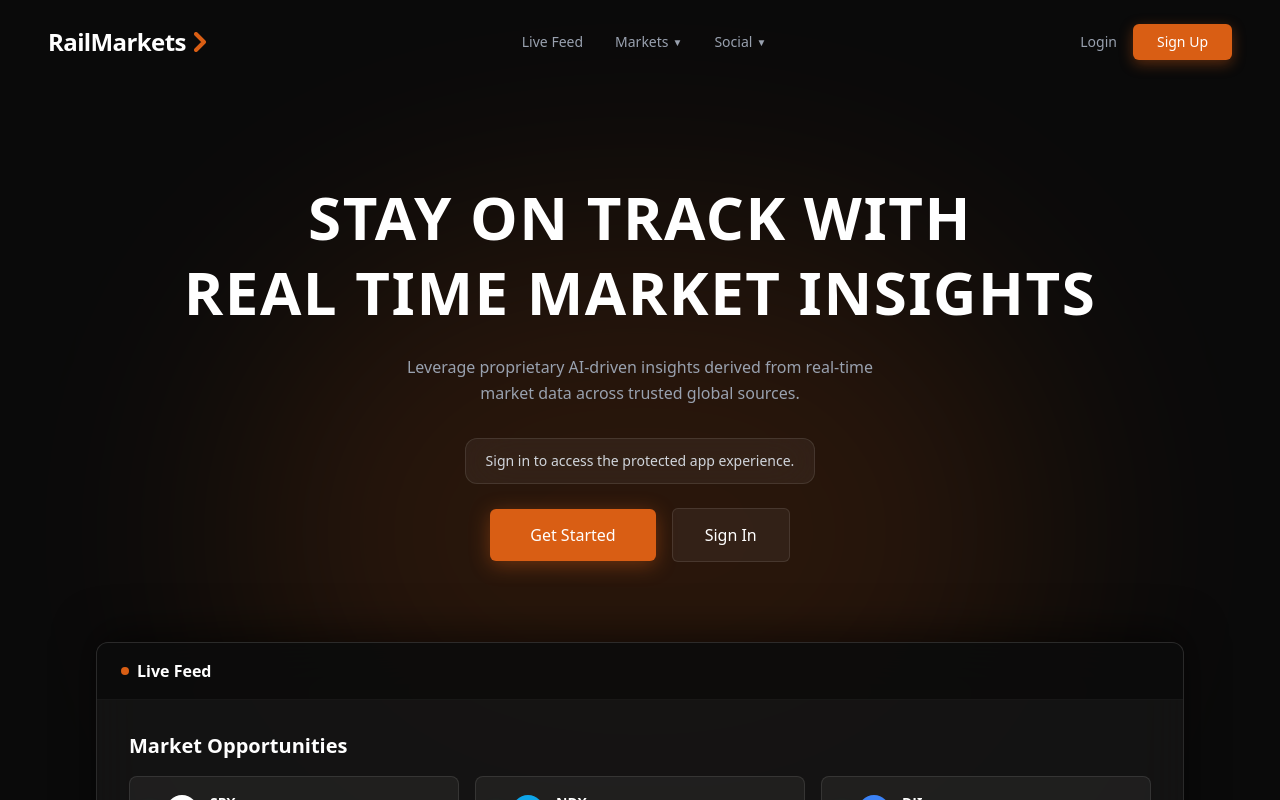
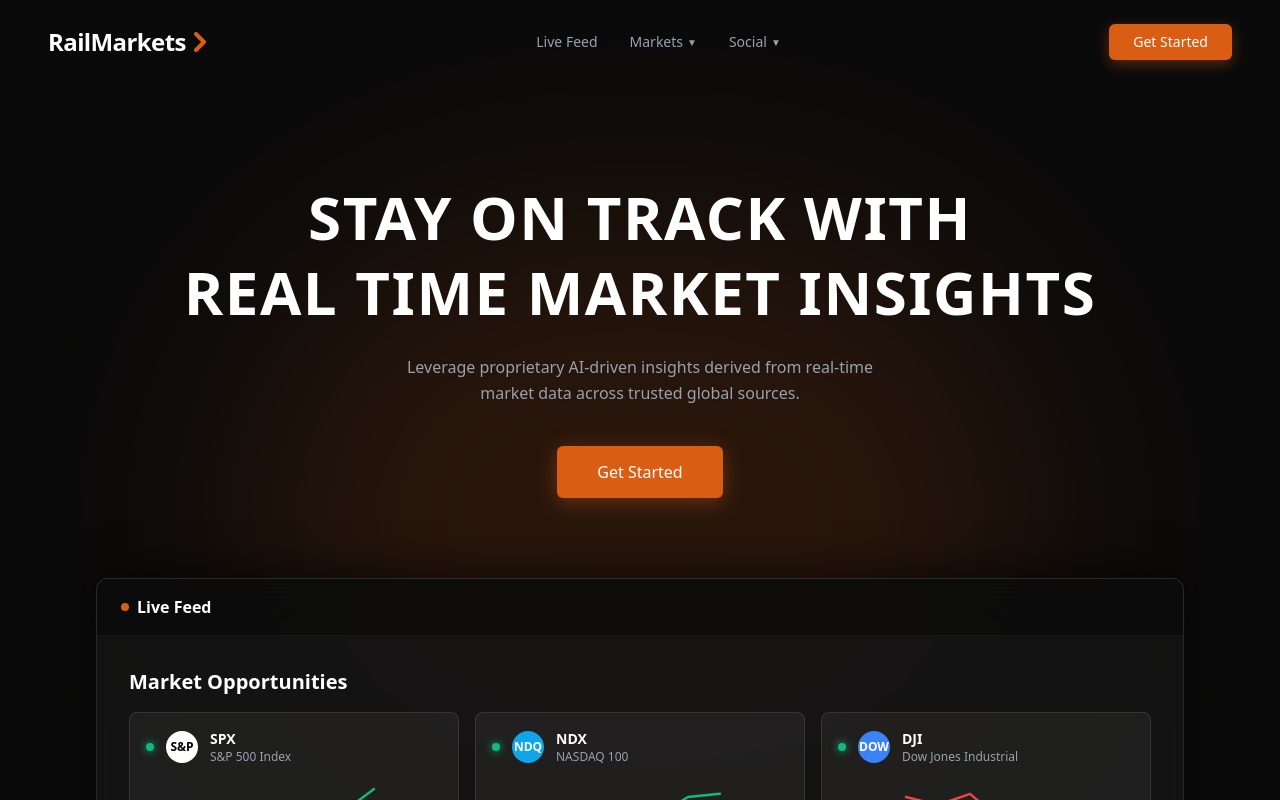
Before and after one commit to jalenbarnes/railmarkets--web, a Next.js app: page / in a window 1280 px wide. Shown: the top 800 px of the page. Built offline with nearby package versions, Linux system fonts and the light colour scheme.

Commit message:
update: simplify landing page auth CTA flow

```diff
--- a/src/app/page.tsx
+++ b/src/app/page.tsx
@@ -26,9 +26,8 @@ export default function LandingPage() {
         </div>
 
         <div className="flex items-center gap-4 text-sm font-medium">
-          <Link href="/sign-in" className="text-gray-400 hover:text-white transition-colors">Login</Link>
           <Link href="/sign-up" className="bg-[#d95e14] hover:bg-[#b84f0f] text-white px-6 py-2 rounded-md transition-colors shadow-[0_4px_14px_0_rgba(217,94,20,0.39)]">
-            Sign Up
+            Get Started
           </Link>
         </div>
       </nav>
@@ -42,16 +41,9 @@ export default function LandingPage() {
           Leverage proprietary AI-driven insights derived from real-time <br className="hidden md:block" /> market data across trusted global sources.
         </p>
 
-        <div className="mt-8 rounded-xl border border-white/10 bg-white/5 px-5 py-3 text-sm text-gray-300 backdrop-blur-xl">
-          Sign in to access the protected app experience.
-        </div>
-
-        <div className="mt-6 flex flex-col sm:flex-row items-center gap-4">
+        <div className="mt-10 flex items-center justify-center">
           <Link href="/sign-up" className="bg-[#d95e14] hover:bg-[#b84f0f] text-white px-10 py-3.5 rounded-md font-medium transition-colors shadow-[0_4px_20px_0_rgba(217,94,20,0.4)]">
             Get Started
-          </Link>
-          <Link href="/sign-in" className="border border-white/10 bg-white/5 hover:bg-white/10 text-white px-8 py-3.5 rounded-md font-medium transition-colors">
-            Sign In
           </Link>
         </div>
       </main>
```
